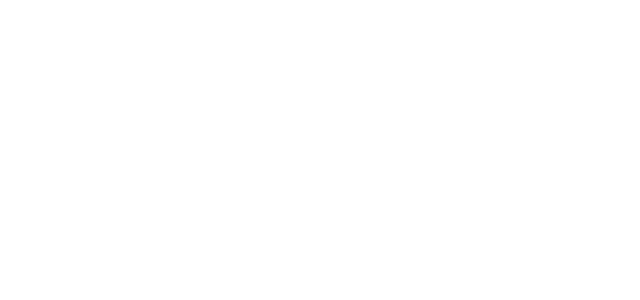
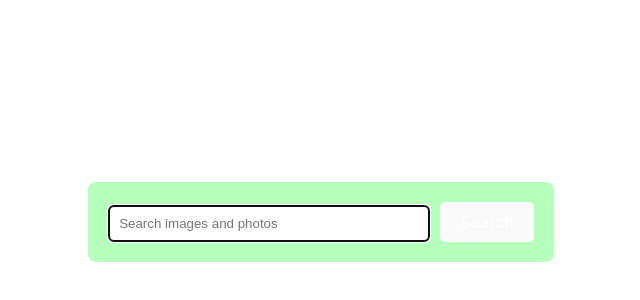
Before and after one commit to nadiahusarova/goit-react-hw-04, a React (Vite) app: page / in a window 1280 px wide. Shown: the part 178-478 px from the top of the page, without its empty margins (319-959 px from the left). Built offline with nearby package versions, Linux system fonts and the light colour scheme.

Commit message:
add seaarch bar components + styles

```diff
--- a/package.json
+++ b/package.json
@@ -13,6 +13,7 @@
     "axios": "^1.7.5",
     "react": "^18.3.1",
     "react-dom": "^18.3.1",
+    "react-hot-toast": "^2.4.1",
     "react-loader-spinner": "^6.1.6"
   },
   "devDependencies": {
--- a/src/App.jsx
+++ b/src/App.jsx
@@ -1,8 +1,21 @@
 import { useState } from 'react'
+import SearchBar from './components/SearchBar/SearchBar';
+import { Toaster } from 'react-hot-toast';
 import './App.css'
 
 function App() {
-  const [count, setCount] = useState(0)
+ const [searchQuery, setSearchQuery] = useState('');
+
+  const handleSearchSubmit = (query) => {
+    setSearchQuery(query);
+  };
+
+  return (
+    <div>
+      <SearchBar onSubmit={handleSearchSubmit} />
+      <Toaster />
+    </div>
+  );
 }
 
 export default App
--- /dev/null
+++ b/src/components/SearchBar/SearchBar.jsx
@@ -0,0 +1,42 @@
+import { useState } from "react";
+import { toast } from "react-hot-toast";
+import styles from "./SearchBar.module.css";
+
+export default function SearchBar({ onSubmit }) {
+  const [query, setQuery] = useState("");
+
+  const handleInputChange = (event) => {
+    setQuery(event.target.value);
+  };
+
+  const handleSubmit = (event) => {
+    event.preventDefault();
+
+    if (query.trim() === "") {
+      toast.error("Please enter a search term!");
+      return;
+    }
+
+    onSubmit(query);
+    setQuery("");
+  };
+
+  return (
+    <header className={styles.header}>
+      <form onSubmit={handleSubmit} className={styles.form}>
+        <input
+          type="text"
+          value={query}
+          onChange={handleInputChange}
+          className={styles.input}
+          autoComplete="off"
+          autoFocus
+          placeholder="Search images and photos"
+        />
+        <button type="submit" className={styles.button}>
+          Search
+        </button>
+      </form>
+    </header>
+  );
+}
--- /dev/null
+++ b/src/components/SearchBar/SearchBar.module.css
@@ -0,0 +1,32 @@
+
+.header {
+    padding: 20px;
+    text-align: center;
+    background-color: #b6ffbc;
+    border-radius: 8px;
+  }
+
+  .form {
+    display: inline-block;
+    position: relative;
+  }
+
+  .input {
+    width: 300px;
+    padding: 10px;
+    border-radius: 5px;
+    border: 1px solid #ccc;
+    margin-right: 10px;
+  }
+
+  .button {
+    padding: 10px 20px;
+    color: white;
+    border: none;
+    border-radius: 5px;
+    cursor: pointer;
+  }
+
+  .button:hover {
+    background-color: #45a049;
+  }
```
Also changed, not shown: 1 other file (tests, documents, lock files or other folders).
